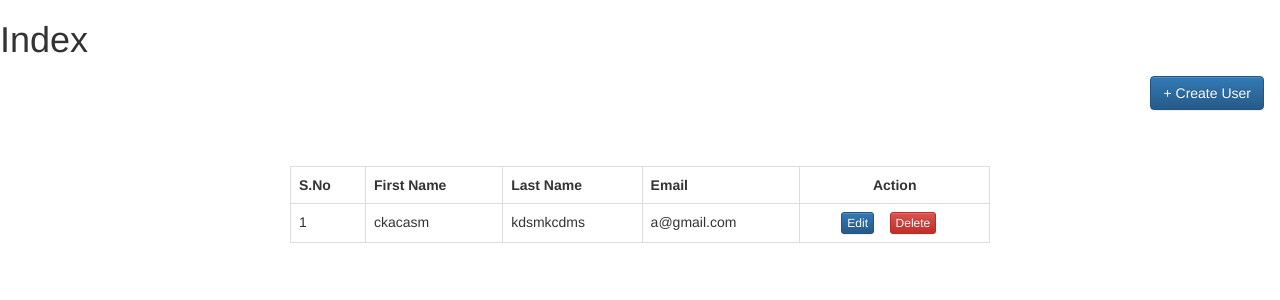
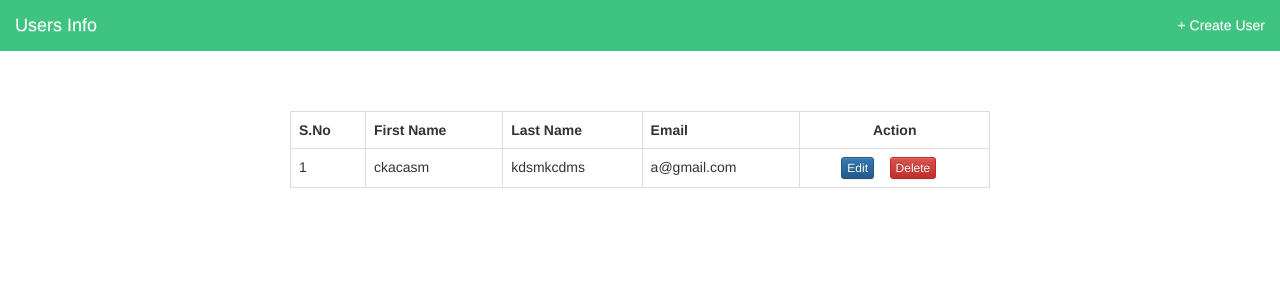
Before and after one commit to Surya7065/UsersSite, a Django app: page /user/ in a window 1280 px wide. Shown: the top 300 px of the page. Run offline with Django 3.2, Linux system fonts and the light colour scheme; data comes from the database, SQL or seed files in the repository; both versions use the stored data as it was after the commit; some libraries are stand-ins or nearby versions.

Commit message:
improve UI

```diff
--- a/info/forms.py
+++ b/info/forms.py
@@ -5,4 +5,4 @@ class UserForm(forms.Form):
     first_name = forms.CharField(label='First Name', max_length=30)
     last_name = forms.CharField(label='Last Name', max_length=150)
     email = forms.EmailField(label='Email', max_length=150)
-    # password = forms.Passwo
+    password = forms.CharField(max_length=32, widget=forms.PasswordInput)
--- a/info/templates/info/index.html
+++ b/info/templates/info/index.html
@@ -2,7 +2,7 @@
 <html>
 
     <head>
-        <title>Index Page</title>
+        <title>Home</title>
         <meta name="viewport" content="width=device-width, initial-scale=1">
         <!-- Latest compiled and minified CSS -->
         <link rel="stylesheet" href="https://maxcdn.bootstrapcdn.com/bootstrap/3.3.7/css/bootstrap.min.css" integrity="sha384-BVYiiSIFeK1dGmJRAkycuHAHRg32OmUcww7on3RYdg4Va+PmSTsz/K68vbdEjh4u" crossorigin="anonymous">
@@ -18,19 +18,37 @@
     </head>
 
     <style>
-        <!--th{-->
-            <!--text-align: center-->
-        <!--}-->
-
+        .navbar-custom {
+            background-color: #3FC380;
+        }
+        /* change the brand and text color */
+        .navbar-custom .navbar-brand,
+        .navbar-custom .navbar-text {
+            color: rgba(255,255,255,.8);
+        }
+        /* change the link color */
+        .navbar-custom .navbar-nav .nav-link {
+            color: rgba(255,255,255,.5);
+        }
+        /* change the color of active or hovered links */
+        .navbar-custom .nav-item.active .nav-link,
+        .navbar-custom .nav-item:hover .nav-link {
+            color: #111111;
+        }
     </style>
 
     <body>
 
-        <h1>Index</h1>
-
-        <div style="text-align:end; margin: 16px">
-            <a class="btn btn-primary" role="button" href="{% url 'info:add_user' %}">+ Create User</a>
-        </div>
+        <nav class="navbar navbar-static-top navbar-custom">
+            <div class="container-fluid">
+                <div class="navbar-header">
+                    <span class="navbar-brand" style="color:white">Users Info</span>
+                </div>
+                <ul class="nav navbar-nav navbar-right">
+                    <li><a href="{% url 'info:add_user' %}" style="color: white"> + Create User</a></li>
+                </ul>
+            </div>
+        </nav>
 
         <br/>
         <br/>
@@ -69,7 +87,7 @@
                     {% endif %}
                     <td>{{ user.email }}</td>
                     <td style="text-align:center">
-                        <a class="btn btn-primary btn-xs" role="button" href="#">Edit</a>&nbsp&nbsp&nbsp
+                        <a class="btn btn-primary btn-xs" role="button" href="{% url 'info:edit_user' user.id %}">Edit</a>&nbsp&nbsp&nbsp
                         <button type="button" class="btn btn-danger btn-xs" data-toggle="modal" data-target="#myModal" data-whatever="{{ user.first_name }}" data-userid="{{ user.id }}">Delete</button>&nbsp&nbsp&nbsp
                     </td>
                 </tr>
@@ -93,7 +111,7 @@
                     <p class="user_name">User name</p>
 
                     <div style="text-align:end">
-                        <a class="btn btn-primary btn-sm" role="button" href="#" data-dismiss="modal">Cancel</a>&nbsp&nbsp&nbsp
+                        <a class="btn btn-primary btn-sm" role="button" data-dismiss="modal">Cancel</a>&nbsp&nbsp&nbsp
                         <a id="delete_user" class="btn btn-danger btn-sm" role="button">Delete</a>&nbsp&nbsp&nbsp
                         <!--<button type="button" class="btn btn-default" data-dismiss="modal">Close</button>-->
                     </div>
--- a/info/urls.py
+++ b/info/urls.py
@@ -28,4 +28,7 @@ urlpatterns = [
 
     # /user/{{id}}/delete/
     path('<int:user_id>/delete', views.delete_user, name='delete_user'),
+
+    # /user/{{id}}/edit/
+    path('<int:user_id>/edit', views.edit_user, name='edit_user'),
 ]
--- a/info/views.py
+++ b/info/views.py
@@ -25,7 +25,7 @@ def add_user(request):
             # redirect to the index page
             user = User.objects.create_user(username=request.POST['first_name'] + request.POST['last_name'],
                                             email=request.POST['email'], password=request.POST['password'],
-                                            first_name= request.POST['first_name'], last_name= request.POST['last_name'])
+                                            first_name=request.POST['first_name'], last_name=request.POST['last_name'])
             user.save()
             message = 'form valid'
             return HttpResponseRedirect(reverse('info:index'))
@@ -41,9 +41,35 @@ def add_user(request):
 def delete_user(request, user_id):
     """
     Helper function to delete User from database
+    :param user_id: User id primary key
     :param request
     :return: Display status of the deleted user with message
     """
     user = get_object_or_404(User, pk=user_id)
     user.delete()
     return HttpResponseRedirect(reverse('info:index'))
+
+
+def edit_user(request, user_id):
+    user = get_object_or_404(User, pk= user_id)
+    if request.method == 'POST':
+        form = UserForm(request.POST)
+        if form.is_valid():
+            # form is valid
+            # add the user to database
+            # redirect to the index page
+            user.first_name = request.POST['first_name']
+            user.last_name = request.POST['last_name']
+            user.email = request.POST['email']
+            user.password = request.POST['password']
+            user.save()
+            message = 'form valid'
+            return HttpResponseRedirect(reverse('info:index'))
+        else:
+            message = 'Form is invalid'
+    else:
+        message = 'Edit user'
+        data = {'first_name': user.first_name, 'last_name': user.last_name, 'email': user.email, 'password': user.password}
+        form = UserForm(initial=data)
+
+    return render(request, 'info/add_user.html', {'form': form, 'message': message})
```
Also changed, not shown: info/templates/info/add_user.html (+5 -4 lines), db.sqlite3.
